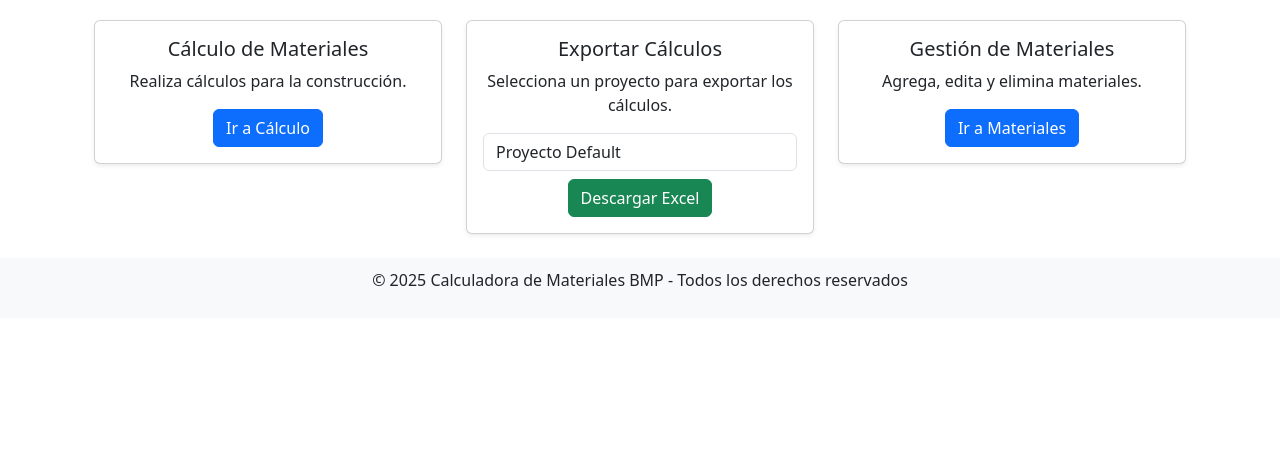
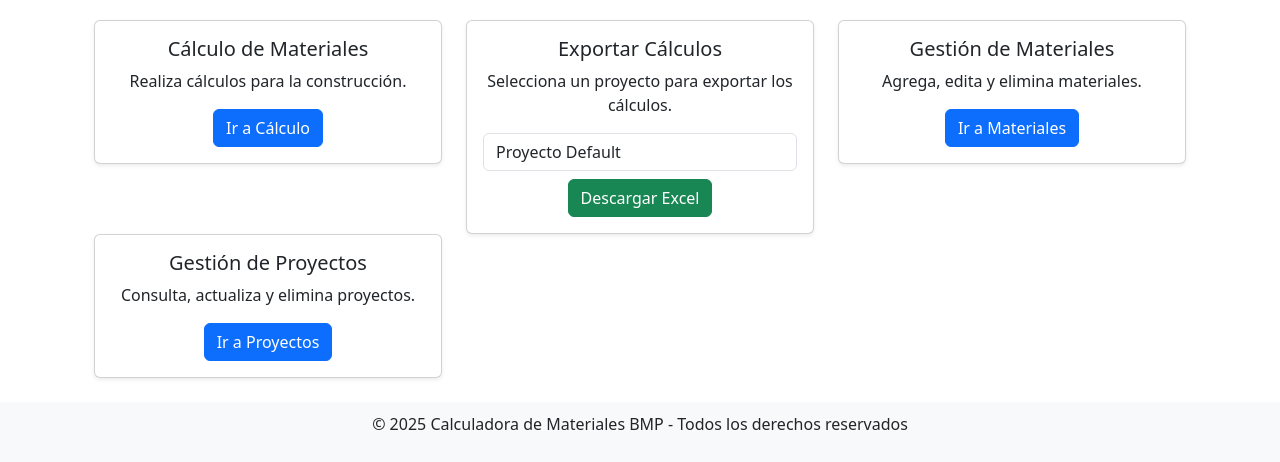
Before and after one commit to bpinedaf/calculadora-materiales, a Django app: page / in a window 1280 px wide. Shown: the part 591-1053 px from the top of the page. Before the commit the page ends 877 px from the top, so only its background shows below. Run offline with Django 5.2, Linux system fonts and the light colour scheme; data comes from the database, SQL or seed files in the repository.

Commit message:
Actualización del código y corrección de rutas en home.html

```diff
--- a/materiales/templates/materiales/home.html
+++ b/materiales/templates/materiales/home.html
@@ -71,6 +71,16 @@
 				</div>
 			</div>
 		</div>
+		<div class="col-md-4">
+			<div class="card shadow-sm">
+				<div class="card-body">
+					<h5 class="card-title">Gestión de Proyectos</h5>
+					<p class="card-text">Consulta, actualiza y elimina proyectos.</p>
+					<a href="{% url 'calculos:ver_proyectos' %}" class="btn btn-primary">Ir a Proyectos</a>
+
+				</div>
+			</div>
+		</div>
 	</div>
 </div>
 {% endblock %}
```
Also changed, not shown: calculos/templates/calculos/ver_calculos.html (+4 -4 lines), calculos/templates/calculos/ver_proyectos.html (+9 -3 lines).
